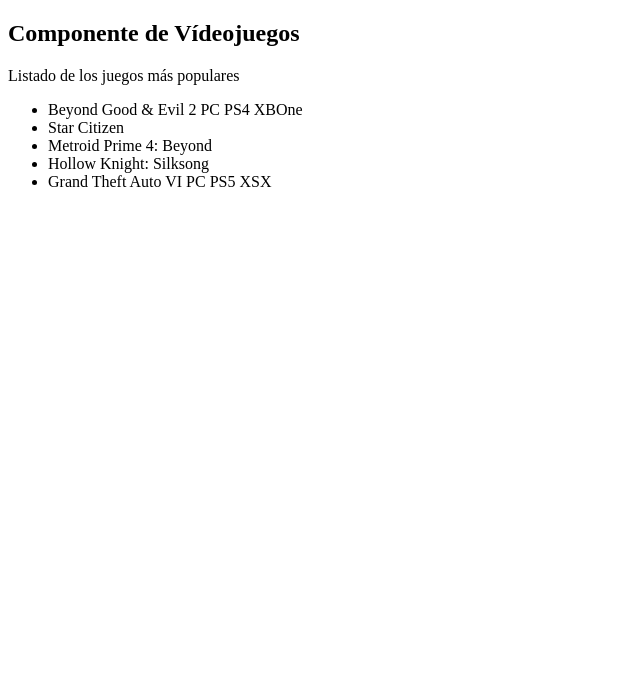
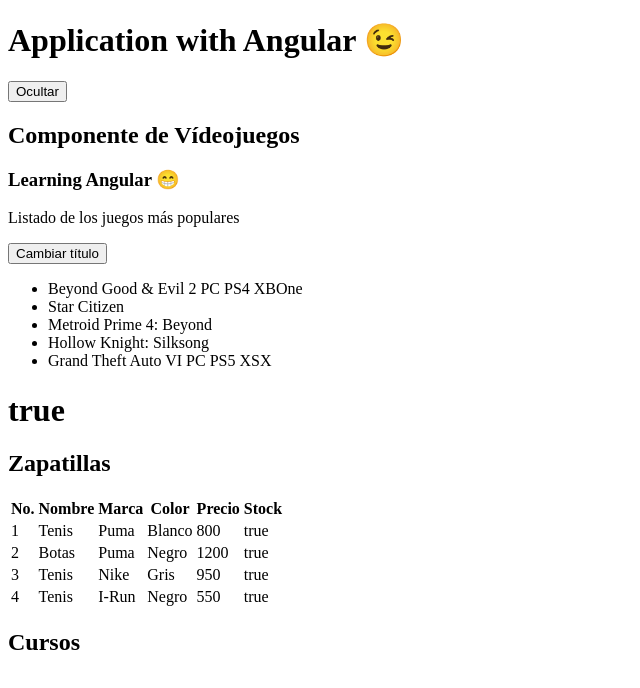
Before and after one commit to cpablop1/javascript_practices, an Angular app in the folder angular/learning-angular/: page / in a window 1280 px wide. Shown: the top 688 px of the page, without its empty margins (0-640 px from the left). Built offline with nearby package versions, Linux system fonts and the light colour scheme.

Commit message:
Viendo aspectos generales de Angular

```diff
--- a/angular/learning-angular/src/app/app.component.html
+++ b/angular/learning-angular/src/app/app.component.html
@@ -1,2 +1,11 @@
+<h1>{{ title }}</h1>
 
-<app-videojuego></app-videojuego>
+<button (click)="hideVideogames(false)" *ngIf="show_videogames">Ocultar</button>
+<button (click)="hideVideogames(true)" *ngIf="!show_videogames">Mostrar</button>
+
+<app-videojuego *ngIf="show_videogames"></app-videojuego>
+<h1>{{ show_videogames }}</h1>
+
+<app-zapatillas></app-zapatillas>
+
+<app-cursos></app-cursos>
--- a/angular/learning-angular/src/app/app.component.ts
+++ b/angular/learning-angular/src/app/app.component.ts
@@ -1,15 +1,31 @@
 import { Component } from '@angular/core';
 import { RouterOutlet } from '@angular/router';
 
+import { CommonModule } from '@angular/common';
+
 import { VideojuegoComponent } from './videojuego/videojuego.component';
+import { ZapatillasComponent } from './zapatillas/zapatillas.component';
+import { CursosComponent } from './cursos/cursos.component';
+
+import { Config } from './models/config';
 
 @Component({
   selector: 'app-root',
   //imports: [RouterOutlet, VideojuegoComponent],
-  imports: [VideojuegoComponent],
+  imports: [CommonModule, VideojuegoComponent, ZapatillasComponent, CursosComponent],
   templateUrl: './app.component.html',
   styleUrl: './app.component.css'
 })
 export class AppComponent {
-  title = 'learning-angular';
+  public title: string = 'learning-angular';
+  public show_videogames: boolean = true;
+
+  constructor(){
+    this.title = Config.title;
+  }
+
+  hideVideogames(value: boolean) {
+    this.show_videogames = value;
+  }
+
 }
--- /dev/null
+++ b/angular/learning-angular/src/app/cursos/cursos.component.html
@@ -0,0 +1 @@
+<h2>{{ title }}</h2>
--- /dev/null
+++ b/angular/learning-angular/src/app/cursos/cursos.component.ts
@@ -0,0 +1,15 @@
+import { Component } from '@angular/core';
+
+@Component({
+  selector: 'app-cursos',
+  imports: [],
+  templateUrl: './cursos.component.html',
+  styleUrl: './cursos.component.css'
+})
+export class CursosComponent {
+  public title: string;
+
+  constructor() {
+    this.title = 'Cursos';
+  }
+}
--- /dev/null
+++ b/angular/learning-angular/src/app/models/config.ts
@@ -0,0 +1,6 @@
+export var Config = {
+    color:'Red',
+    background: 'blue',
+    title: 'Application with Angular 😉',
+    description: 'Learning Angular 😁'
+};
--- /dev/null
+++ b/angular/learning-angular/src/app/models/zapatilla.ts
@@ -0,0 +1,25 @@
+export class Zapatilla {
+    // Properties
+    /* public name: string;
+    public brand: string;
+    public color: string;
+    public price: number;
+    public stock: boolean; */
+
+    // Class constructor
+    /* constructor(name: string, brand: string, color: string, price: number, stock: boolean){
+        this.name = name;
+        this.brand = brand;
+        this.color = color;
+        this.price = price;
+        this.stock = stock;
+    } */
+
+    constructor(
+        public name: string,
+        public brand: string,
+        public color: string,
+        public price: number,
+        public stock: boolean
+    ) { }
+}
--- a/angular/learning-angular/src/app/videojuego/videojuego.component.html
+++ b/angular/learning-angular/src/app/videojuego/videojuego.component.html
@@ -1,6 +1,9 @@
 <h2>{{ title }}</h2>
+<h3>{{ description }}</h3>
 
 <p>{{ list }}</p>
+
+<button (click)="changeTitle()">Cambiar título</button>
 
 <ul>
     <li>Beyond Good & Evil 2  PC PS4 XBOne</li>
--- a/angular/learning-angular/src/app/videojuego/videojuego.component.ts
+++ b/angular/learning-angular/src/app/videojuego/videojuego.component.ts
@@ -1,4 +1,5 @@
-import { Component } from '@angular/core';
+import { Component, OnInit, DoCheck, OnDestroy } from '@angular/core';
+import { Config } from '../models/config';
 
 @Component({
   selector: 'app-videojuego',
@@ -6,14 +7,32 @@
   templateUrl: './videojuego.component.html',
   styleUrl: './videojuego.component.css'
 })
-export class VideojuegoComponent {
+export class VideojuegoComponent implements OnInit, DoCheck, OnDestroy {
   public title: string;
   public list: string;
+  public description: string;
 
-  constructor(){
+  constructor() {
     this.title = 'Componente de Vídeojuegos';
     this.list = 'Listado de los juegos más populares';
+    this.description = Config.description;
 
-    console.log('Componente cargado correctamente....');
+    //console.log('Componente cargado correctamente....');
+  }
+
+  ngOnInit(): void {
+    //console.log('OnInit ejecutado!');
+  }
+
+  ngDoCheck(): void {
+    //console.log('DoCheck ejecutado!');
+  }
+
+  ngOnDestroy(): void {
+      //console.log('OnDestroy ejecutado!!!');
+  }
+
+  changeTitle(){
+    this.title = 'New title....'
   }
 }
--- /dev/null
+++ b/angular/learning-angular/src/app/zapatillas/zapatillas.component.html
@@ -0,0 +1,27 @@
+<h2>{{ title }}</h2>
+
+<!-- <ul>
+    <li *ngFor="let items of zapatillas">{{ items.name }} - <b>{{ items.price}}</b></li>
+</ul> -->
+<table>
+    <thead>
+        <tr>
+            <th>No.</th>
+            <th>Nombre</th>
+            <th>Marca</th>
+            <th>Color</th>
+            <th>Precio</th>
+            <th>Stock</th>
+        </tr>
+    </thead>
+    <tbody>
+        <tr *ngFor="let items of zapatillas; let no = index">
+            <td>{{ no + 1 }}</td>
+            <td>{{ items.name }}</td>
+            <td>{{ items.brand }}</td>
+            <td>{{ items.color }}</td>
+            <td>{{ items.price }}</td>
+            <td>{{ items.stock }}</td>
+        </tr>
+    </tbody>
+</table>
--- /dev/null
+++ b/angular/learning-angular/src/app/zapatillas/zapatillas.component.ts
@@ -0,0 +1,29 @@
+import { Component, OnInit } from '@angular/core';
+import { CommonModule } from '@angular/common';
+
+import { Zapatilla } from '../models/zapatilla';
+
+@Component({
+  selector: 'app-zapatillas',
+  imports: [CommonModule],
+  templateUrl: './zapatillas.component.html',
+  styleUrl: './zapatillas.component.css'
+})
+export class ZapatillasComponent implements OnInit {
+  public title: string;
+  public zapatillas: Array<Zapatilla>;
+
+  constructor() {
+    this.title = 'Zapatillas';
+    this.zapatillas = [
+      new Zapatilla('Tenis', 'Puma', 'Blanco', 800, true),
+      new Zapatilla('Botas', 'Puma', 'Negro', 1200, true),
+      new Zapatilla('Tenis', 'Nike', 'Gris', 950, true),
+      new Zapatilla('Tenis', 'I-Run', 'Negro', 550, true)
+    ];
+  }
+
+  ngOnInit(): void {
+      console.log(this.zapatillas);
+  }
+}
```
Also changed, not shown: angular/learning-angular/src/app/cursos/cursos.component.css (added), angular/learning-angular/src/app/zapatillas/zapatillas.component.css (added), 2 other files (tests, documents, lock files or other folders).
